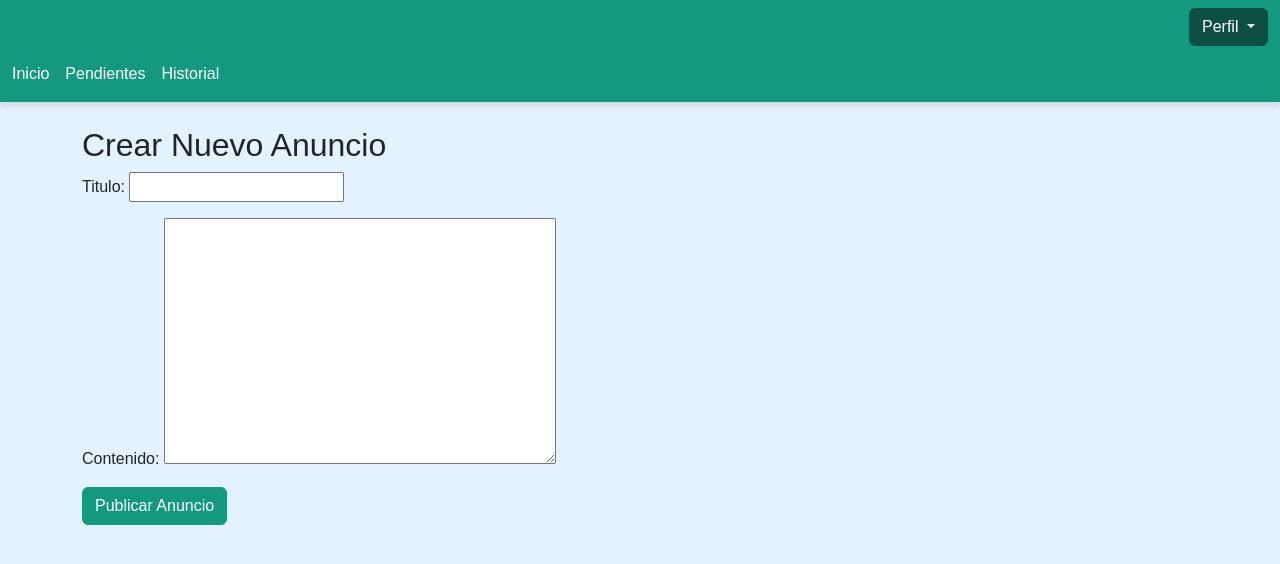
After one commit to Camus0023/P1, a Django app: page /crear_anuncio/ in a window 1280 px wide. The commit adds this page. Shown: the top 564 px of the page. Run offline with Django 5.2, Linux system fonts and the light colour scheme.

Commit message:
MURO DE ANUNCIOS LISTO

```diff
--- a/usuarios/forms.py
+++ b/usuarios/forms.py
@@ -1,5 +1,5 @@
 from django import forms
-from .models import Usuario, Apartamento, Rol
+from .models import Usuario, Anuncio
 
 class UsuarioForm(forms.ModelForm):
     class Meta:
@@ -8,3 +8,8 @@ class UsuarioForm(forms.ModelForm):
         widgets = {
             'password': forms.PasswordInput(),
         }
+
+class AnuncioForm(forms.ModelForm):
+    class Meta:
+        model = Anuncio
+        fields = ['titulo', 'contenido']
--- a/usuarios/models.py
+++ b/usuarios/models.py
@@ -1,4 +1,5 @@
 from django.db import models
+from django.utils import timezone
 
 class Rol(models.Model):
     nombre = models.CharField(max_length=50)
@@ -43,3 +44,15 @@ class Usuario(models.Model):
 
     def __str__(self):
         return f"{self.nombre} {self.apellido} - {self.email}"
+
+
+class Anuncio(models.Model):
+    titulo = models.CharField(max_length=200)
+    contenido = models.TextField()
+    fecha_publicacion = models.DateTimeField(default=timezone.now)
+
+    def __str__(self):
+        return self.titulo
+
+    class Meta:
+        ordering = ['-fecha_publicacion']
--- a/usuarios/templates/usuarios/administracion_dashboard.html
+++ b/usuarios/templates/usuarios/administracion_dashboard.html
@@ -99,6 +99,9 @@
     }
 </style>
 
+<h2>Panel de Administración</h2>
+<a href="{% url 'crear_anuncio' %}" class="btn btn-primary mb-3">Crear Nuevo Anuncio</a>
+
 <title>Administración</title>
 
   <h2>Lista de Usuarios</h2>
--- /dev/null
+++ b/usuarios/templates/usuarios/crear_anuncio.html
@@ -0,0 +1,11 @@
+<!-- crear_anuncio.html -->
+{% extends 'base.html' %}
+
+{% block content %}
+<h2>Crear Nuevo Anuncio</h2>
+<form method="post">
+    {% csrf_token %}
+    {{ form.as_p }}
+    <button type="submit" class="btn btn-primary">Publicar Anuncio</button>
+</form>
+{% endblock %}
--- a/usuarios/urls.py
+++ b/usuarios/urls.py
@@ -12,4 +12,7 @@ urlpatterns = [
     path('portero/', views.portero_dashboard, name='portero_dashboard'),
     path('residente/', views.residente_dashboard, name='residente_dashboard'),
     path('administracion/', views.administracion_dashboard, name='administracion_dashboard'),
+
+    path('crear_anuncio/', views.crear_anuncio, name='crear_anuncio'),
+    path('anuncios/', views.lista_anuncios, name='lista_anuncios'),
 ]
--- a/usuarios/views.py
+++ b/usuarios/views.py
@@ -1,6 +1,6 @@
 from django.shortcuts import render, redirect, get_object_or_404
-from .models import Usuario
-from .forms import UsuarioForm
+from .models import Usuario, Anuncio
+from .forms import UsuarioForm, AnuncioForm
 from django.contrib.auth.decorators import login_required
 from django.contrib.auth import authenticate, login
 from django.shortcuts import render, redirect
@@ -54,7 +54,8 @@ def portero_dashboard(request):
     return render(request, 'usuarios/portero_dashboard.html')
 
 def residente_dashboard(request):
-    return render(request, 'usuarios/residente_dashboard.html')
+    anuncios = Anuncio.objects.all()[:5]  # Limitamos a los 5 anuncios más recientes
+    return render(request, 'usuarios/residente_dashboard.html', {'anuncios': anuncios})
 
 
 def lista_usuarios(request):
@@ -91,3 +92,20 @@ def eliminar_usuario(request, usuario_id):
         usuario.delete()
         return redirect('administracion_dashboard')
     return render(request, 'usuarios/eliminar_usuario.html', {'usuario': usuario})
+
+
+def crear_anuncio(request):
+    if request.method == 'POST':
+        form = AnuncioForm(request.POST)
+        if form.is_valid():
+            anuncio = form.save(commit=False)
+            anuncio.autor = "administracion"
+            anuncio.save()
+            return redirect('administracion_dashboard')
+    else:
+        form = AnuncioForm()
+    return render(request, 'usuarios/crear_anuncio.html', {'form': form})
+
+def lista_anuncios(request):
+    anuncios = Anuncio.objects.all()[:5]  # Limitamos a los 5 anuncios más recientes
+    return render(request, 'lista_anuncios.html', {'anuncios': anuncios})
```
Also changed, not shown: usuarios/templates/usuarios/lista_anuncios.html (added, +16 -0 lines), usuarios/templates/usuarios/residente_dashboard.html (+7 -3 lines), usuarios/migrations/0004_anuncio_remove_usuario_groups_and_more.py (added).
